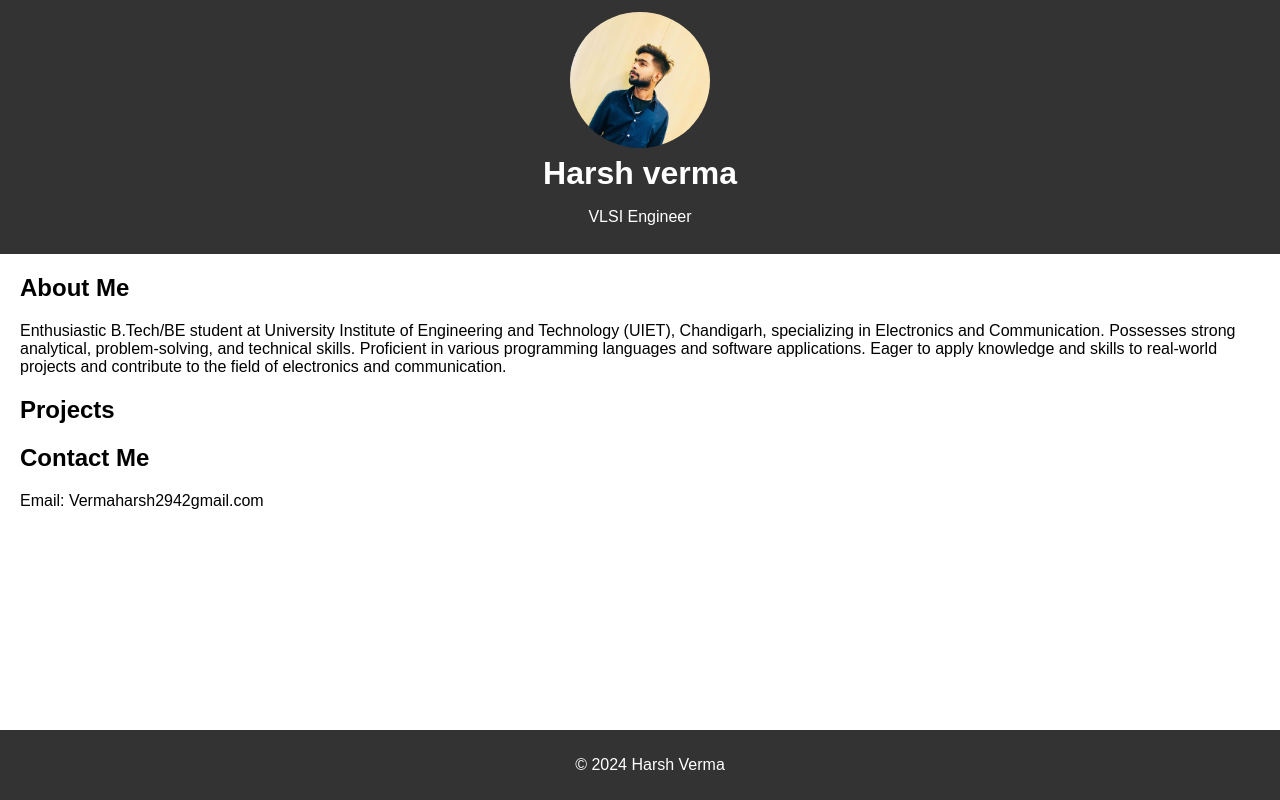
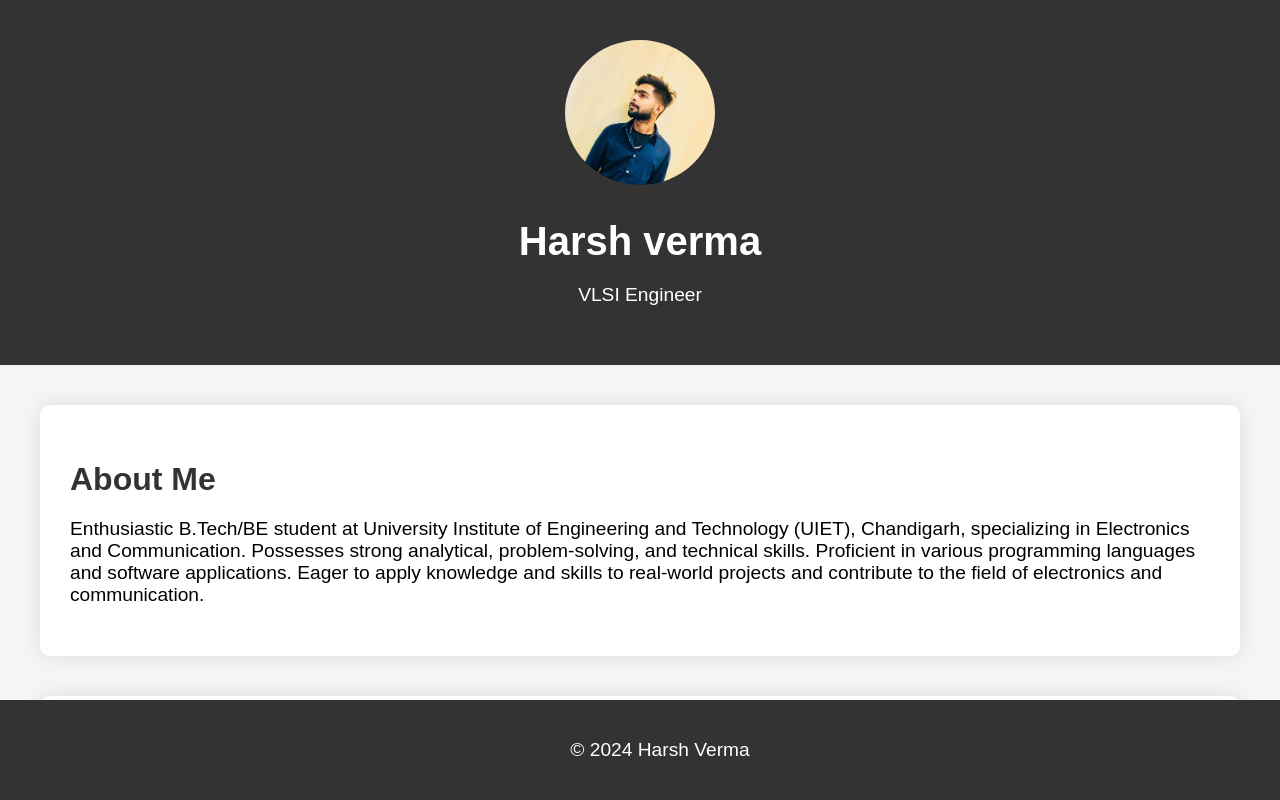
Before and after one commit to iharsh01/Harshverma, a plain HTML site: page index.html in a window 1280 px wide. Shown: the top 800 px of the page. Drawn offline with Linux system fonts and the light colour scheme.

Commit message:
Update website.css

```diff
--- a/website.css
+++ b/website.css
@@ -2,42 +2,84 @@ body {
     font-family: 'Arial', sans-serif;
     margin: 0;
     padding: 0;
+    opacity: 0;
+    animation: fadeIn ease-in-out 1;
+    animation-fill-mode: forwards;
+    animation-duration: 1.5s;
+    background-color: #f5f5f5; /* Set a background color */
+}
+
+@keyframes fadeIn {
+    0% {
+        opacity: 0;
+    }
+    100% {
+        opacity: 1;
+    }
 }
 
 header {
-    background-color: #cf8b53;
-    color: #0c0a0a;
+    background-color: #333;
+    color: #fff;
     text-align: center;
-    padding: 20px;
+    padding: 40px;
+    animation: slideUp ease-in-out 1;
+    animation-fill-mode: forwards;
+    animation-duration: 1.5s;
 }
 
-header h1 {
-    margin: 0;
+header img {
+    border-radius: 50%;
+    max-width: 150px;
+    height: auto;
+    margin-bottom: 20px;
+}
+
+h1 {
+    font-size: 2.5em;
+    margin: 10px 0;
+}
+
+p {
+    font-size: 1.2em;
 }
 
 section {
-    margin: 20px;
+    margin: 40px;
+}
+
+h2 {
+    font-size: 2em;
+    color: #333;
+    margin-bottom: 20px;
+}
+
+/* Add a subtle box-shadow to sections */
+section {
+    box-shadow: 0 0 20px rgba(0, 0, 0, 0.1);
+    padding: 30px;
+    background-color: #fff;
+    border-radius: 10px;
+}
+
+/* Add a hover effect to links */
+a {
+    color: #007bff;
+    transition: color 0.3s ease;
+}
+
+a:hover {
+    color: #0056b3;
 }
 
 footer {
     background-color: #333;
     color: #fff;
     text-align: center;
-    padding: 10px;
+    padding: 20px;
     position: fixed;
     bottom: 0;
     width: 100%;
 }
-header {
-    background-color: #333;
-    color: #fff;
-    text-align: center;
-    padding: 12px;
-}
 
-header img {
-    border-radius: 50%; /* Add a circular border to the image */
-    max-width: 140px; /* Set the maximum width of the image */
-    height: auto; /* Maintain aspect ratio */
-    margin-bottom: 3px;
-}
+/* ... (other styles remain the same) */
```
